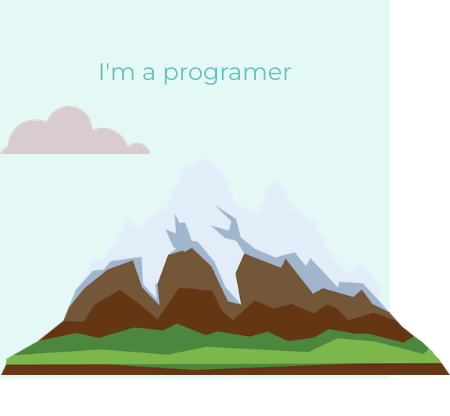
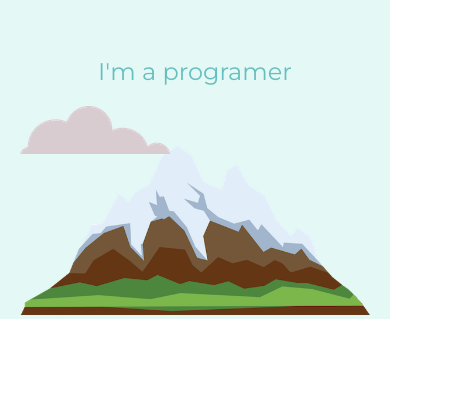
Before and after one commit to hardik2426/Hardik-s-Personal-Site, a plain HTML site: page index.html in a window 390 px wide. Shown: the part 419-835 px from the top of the page, 450 px wide, since content can reach past the window. Drawn offline with Linux system fonts and the light colour scheme.

Commit message:
Update style.css

```diff
--- a/style.css
+++ b/style.css
@@ -40,7 +40,7 @@ h3 {
         left:0px;
     }
     .mountain {
-    width: 450px;
+    width: 350px;
 /*         height: 268.641px; */
     }
 }
```
